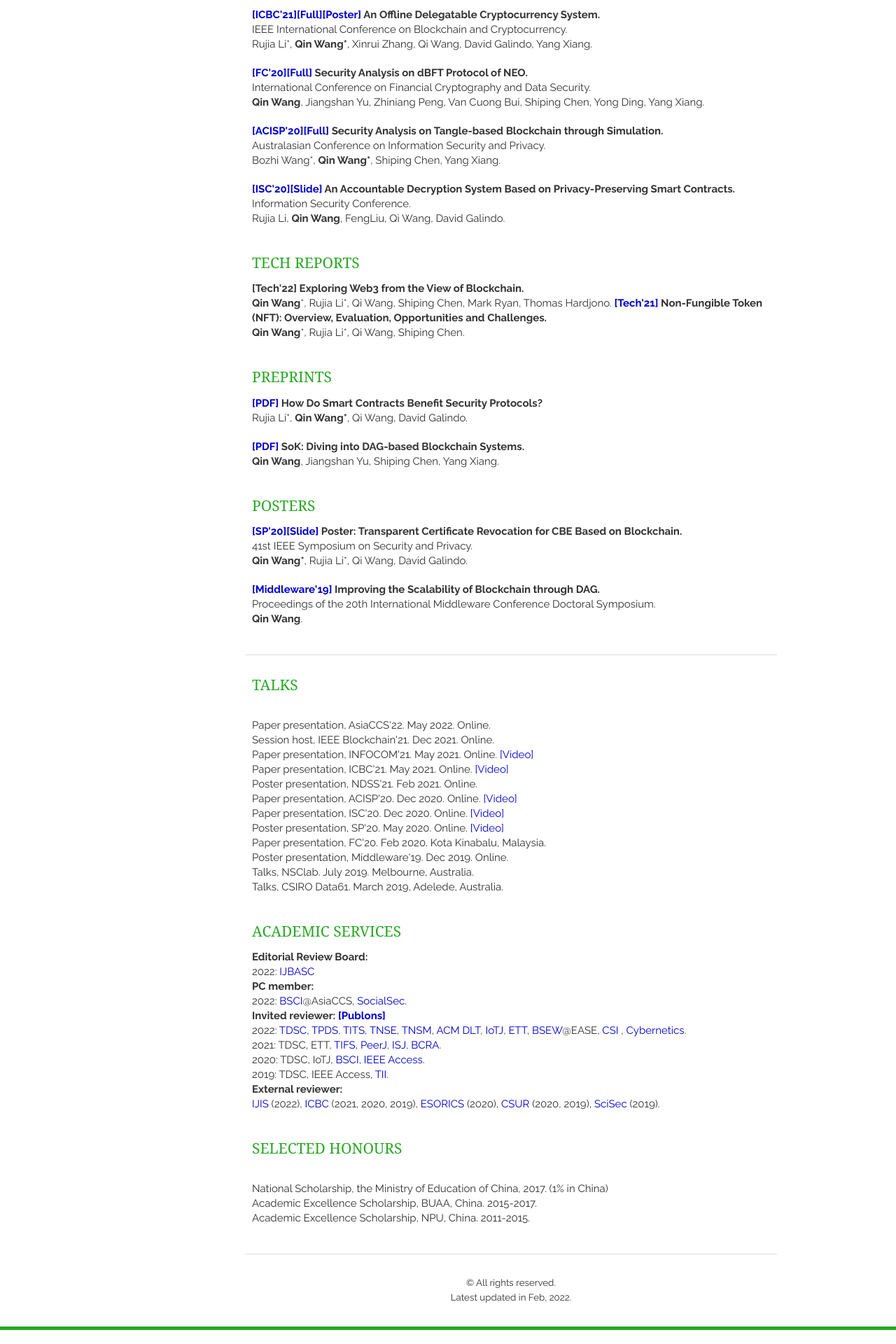
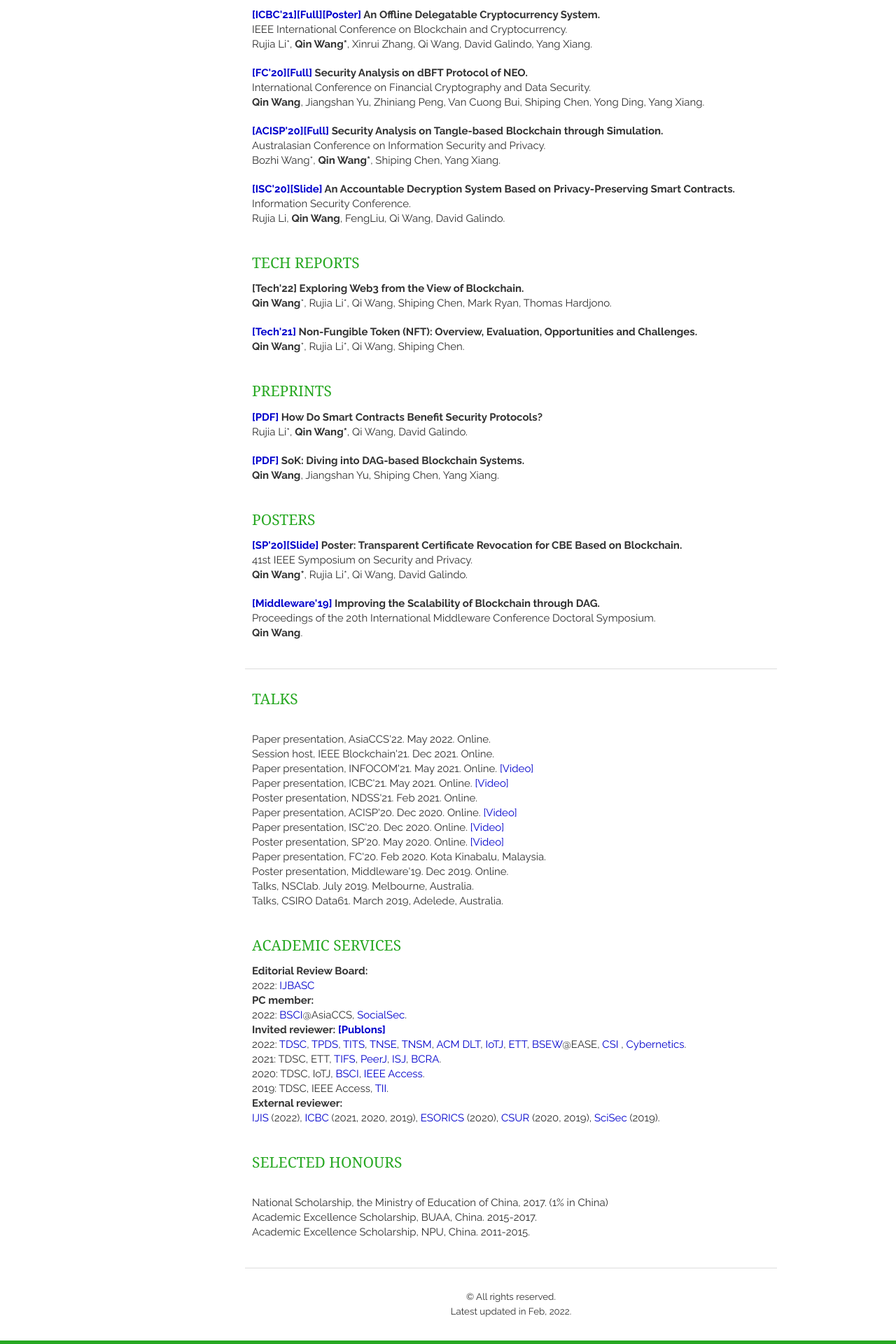
Before and after one commit to AaronWang-git/qinwang-git.github.io, a Jekyll site: the page built from index.html, in a window 1280 px wide. Shown: the part 863-2783 px from the top of the page at 70% size. Built offline with Jekyll 4.4.1, drawn with Linux system fonts in a browser that asks for light colours; nearby versions of some CDN libraries; a script that is not in the unit is left out; the list of posts is cut into pages by our own code.

Commit message:
Update publications.html

```diff
--- a/_includes/publications.html
+++ b/_includes/publications.html
@@ -91,6 +91,11 @@
             <strong>[Tech'22]
                 Exploring Web3 from the View of Blockchain.</strong>
             <br><strong>Qin Wang</strong><sup>*</sup>, Rujia Li<sup>*</sup>, Qi Wang, Shiping Chen, Mark Ryan, Thomas Hardjono.
+        </header>
+    </article>
+
+    <article>
+        <header>
             <strong><a href = "https://arxiv.org/pdf/2105.07447.pdf" target="_blank">[Tech'21]</a>
                 Non-Fungible Token (NFT): Overview, Evaluation, Opportunities and Challenges. </strong>
             <br><strong>Qin Wang</strong><sup>*</sup>, Rujia Li<sup>*</sup>, Qi Wang, Shiping Chen.
```
